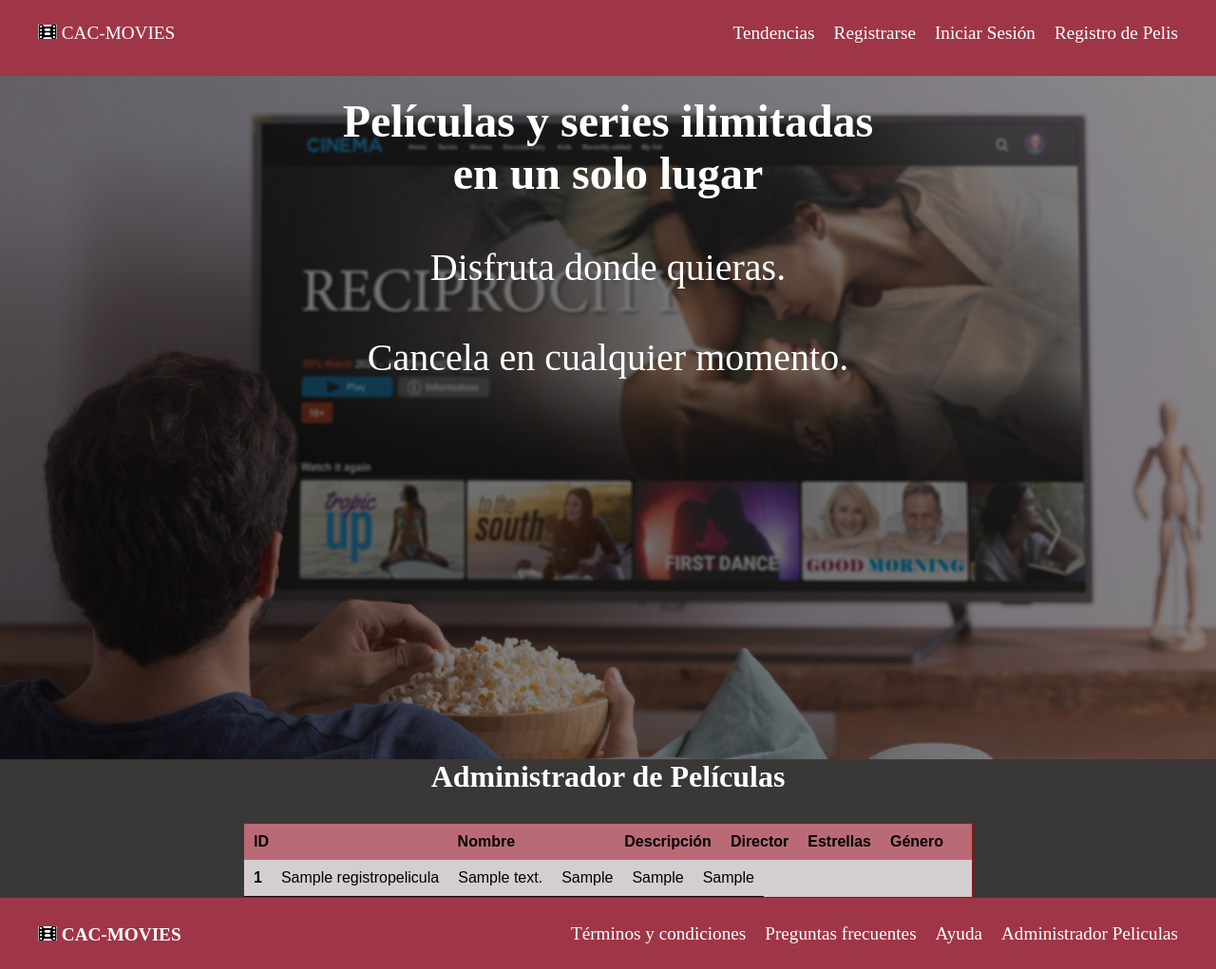
After one commit to beatriznoemi412/CAC-MOVIES, a PHP site: page /administradorPeliculas.php in a window 1280 px wide. The commit adds this page. Shown: the whole page at 95% size. Run offline with PHP 8.4, Linux system fonts and the light colour scheme; tables that the repository leaves empty or names only in its code hold one stand-in row (values such as "Sample post"); a stand-in replaces the project's code that opens the database connection.

Commit message:
hice arreglos en css y cree archivos php

```diff
--- /dev/null
+++ b/administradorPeliculas.php
@@ -0,0 +1,103 @@
+<!DOCTYPE html>
+<html lang="es">
+
+<head>
+    <meta charset="UTF-8">
+    <meta name="viewport" content="width=device-width, initial-scale=1.0">
+    <title>Administrador de Películas</title>
+    <link rel="stylesheet" href="css/styles.css">
+</head>
+
+<body>
+    <header id="header">
+        <nav>
+            <div class="logoNav animate__animated animate__bounce">
+                <a href="index.html">
+                    <img class="logo" src="img/cinta-filmacion.png" alt="Logo de CAC-MOVIES">
+                    CAC-MOVIES
+                </a>
+            </div>
+            <ul class="lista-nav">
+                <li class="item"><a href="index.html">Tendencias</a></li>
+                <li class="item"><a href="registrarse.html">Registrarse</a></li>
+                <li class="item"><a href="iniciarSesion.html">Iniciar Sesión</a></li>
+                <li class="item"><a href="registroPeliculas.html">Registro de Pelis</a></li>
+            </ul>
+        </nav>
+    </header>
+    <main class="banner">
+        <section class="background  animate__animated animate__zoomIn" data-aos-duration="1000">
+            <h1 class="background-titulo">Películas y series ilimitadas
+                <br>
+                en un solo lugar
+            </h1>
+            <br>
+            <h2>Disfruta donde quieras.</h2>
+            <br>
+            <h2>Cancela en cualquier momento.</h2>
+            <br>
+        </section>
+        <div class="tabla">
+            <h1>Administrador de Películas</h1>
+            <table id="tablaPeliculas">
+                <thead>
+                    <tr>
+                        <th>ID</th>
+                        <th>Nombre</th>
+                        <th>Descripción</th>
+                        <th>Director</th>
+                        <th>Estrellas</th>
+                        <th>Género</th>
+                        <th></th>
+                    </tr>
+                </thead>
+                <tbody>
+                    <?php
+                    // Incluir archivo de conexión
+                    include 'conexion.php';
+
+                    // Obtener los datos de las películas
+                    $sql = "SELECT id_registro, nombre, descripcion, director, estrellas, genero FROM registropeliculas";
+                    $result = $conn->query($sql);
+
+                    if ($result->num_rows > 0) {
+                        // Mostrar los datos en la tabla
+                        while ($row = $result->fetch_assoc()) {
+                            echo "<tr>";
+                            echo "<td>" . $row["id_registro"] . "</td>";
+                            echo "<td>" . $row["nombre"] . "</td>";
+                            echo "<td>" . $row["descripcion"] . "</td>";
+                            echo "<td>" . $row["director"] . "</td>";
+                            echo "<td>" . $row["estrellas"] . "</td>";
+                            echo "<td>" . $row["genero"] . "</td>";
+
+                        }
+                    } else {
+                        echo "<tr><td colspan='7'>No hay películas registradas</td></tr>";
+                    }
+
+                    $conn->close();
+                    ?>
+                </tbody>
+            </table>
+        </div>
+    </main>
+    <footer id="footer">
+        <nav>
+            <h1>
+                <a href="index.html">
+                    <img class="logo" src="img/cinta-filmacion.png" alt="Logo de CAC-MOVIES">
+                    CAC-MOVIES
+                </a>
+            </h1>
+            <ul class="lista-nav">
+                <li class="item"><a href="">Términos y condiciones</a></li>
+                <li class="item"><a href="">Preguntas frecuentes</a></li>
+                <li class="item"><a href="">Ayuda</a></li>
+                <li class="item"><a href="administradorPeliculas.php">Administrador Peliculas</a></li>
+            </ul>
+        </nav>
+    </footer>
+</body>
+
+</html>
--- a/css/styles.css
+++ b/css/styles.css
@@ -339,3 +339,44 @@ label {
 #footer {
   background-color: #9f3647;
 }
+/*AdministradorPeliculas.php
+  Estilos para la tabla */
+  .tabla{
+    background-color: rgb(58, 55, 55);
+  }
+
+  #tablaPeliculas {
+    display:flex;
+    flex-direction: column;
+    justify-content: center;
+    align-content: center;
+    width: 60%;
+    border-collapse: collapse;
+    border: 1px solid rgb(159, 20, 20);
+    margin-left: 20%;
+    margin-top: 30px;
+    font-family: Arial, sans-serif;
+    background-color: #d4cfcf;
+
+  }
+
+  #tablaPeliculas th {
+    width: 60%;
+    color: black;
+    padding: 10px;
+    text-align: left;
+    background-color: #ba6a77;
+  }
+
+  #tablaPeliculas td {
+    padding: 10px;
+    text-align: left;
+    border-bottom: 1px solid #100f0f;
+  }
+
+  #tablaPeliculas tbody td:first-child {
+    font-weight: bold;
+  }
+  #tablaPeliculas tbody td:last-child {
+    text-align: center;
+  }
--- a/index.html
+++ b/index.html
@@ -32,6 +32,7 @@ href="https://cdnjs.cloudflare.com/ajax/libs/animate.css/4.1.1/animate.min.css"
                 <li class="item"> <a href="index.html">Tendencias</li>
                 <li class="item"> <a href="registrarse.html">Registrarse</li>
                 <li class="item"> <a href="iniciarSesion.html">Iniciar Sesión</li>
+                <li class="item"> <a href="registroPeliculas.html">Registro de Pelis</a></li>
             </ul>
         </nav>
     </header>
@@ -175,7 +176,7 @@ href="https://cdnjs.cloudflare.com/ajax/libs/animate.css/4.1.1/animate.min.css"
                     <li class="item"><a href="">Términos y condiciones</a></li>
                     <li class="item"><a href="">Preguntas frecuentes</a></li>
                     <li class="item"><a href="">Ayuda</a></li>
-                    <li class="item"><a href="">Administrador Peliculas</a></li>
+                    <li class="item"><a href="administradorPeliculas.php">Administrador Peliculas</a></li>
                 </ul>
             </nav>
         </footer>
```
Also changed, not shown: envio.php (added, +65 -0 lines), index.php (added, +14 -0 lines), registroPeliculas.html (added, +70 -0 lines).
